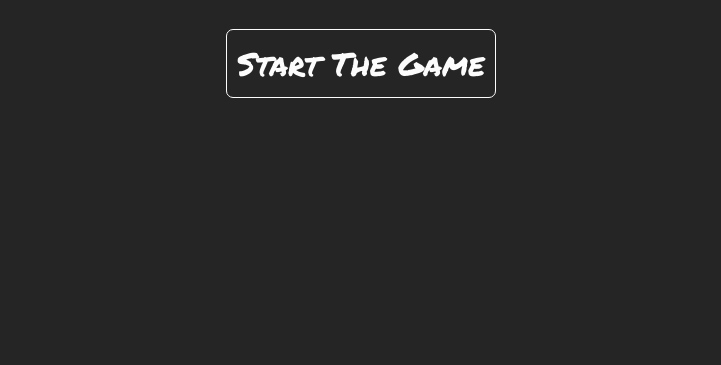
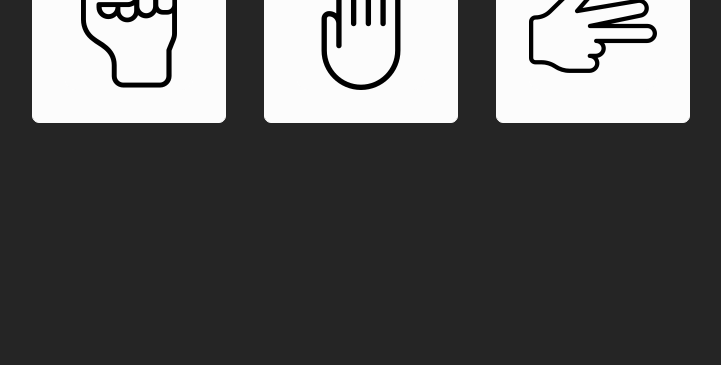
Before and after one commit to rubeans/rock-paper-scissors, a plain HTML site: page index.html in a window 1280 px wide. Shown: the part 435-800 px from the top of the page, without its empty margins (279-1000 px from the left). Drawn offline with Linux system fonts and the light colour scheme.

Commit message:
add 3 buttons and style it

```diff
--- a/index.html
+++ b/index.html
@@ -6,6 +6,7 @@
   <meta http-equiv="X-UA-Compatible" content="IE=edge">
   <meta name="viewport" content="width=device-width, initial-scale=1.0">
   <meta name="description" content="Rock paper scissors is a well known game around the world.">
+  <link rel="shortcut icon" href="img/favicon.png" type="image/x-icon">
   <link rel="stylesheet" href="style.css">
   <title>Rock Paper Scissors</title>
 </head>
@@ -13,11 +14,13 @@
 <body>
   <main class="game">
     <div class="content">
-      <span></span>
       <h1>Rock, Paper, Scissors</h1>
-      <p></p>
+      <div class="options">
+        <button class="rock btn"><img class="images" src="./img/rock.png" alt="rock"></button>
+        <button class="rock btn"><img class="images" src="./img/paper.png" alt="paper"></button>
+        <button class="rock btn"><img class="images" src="./img/scissor.png" alt="scissors"></button>
+      </div>
     </div>
-    <button onclick="startGame(); hideButton(); refresh()">Start The Game</button>
   </main>
   <!-- JavaScript -->
   <script src="script.js"></script>
--- a/script.js
+++ b/script.js
@@ -73,12 +73,6 @@ const game = () => {
     }
 }
 
-// START THE GAME
-const startGame = () => {
-    for (let i = 0; i < 5; i++) {
-        game()
-    }
-}
 
 // HIDE BUTTON
 const hideButton = () => {
--- a/style.css
+++ b/style.css
@@ -17,38 +17,31 @@
 }
 
 h1 {
-    margin-top: 64px;
-    font-size : 48px;
+    font-size: 52px;
 }
 
-span {
-    color    : yellow;
-    font-size: 19px;
-}
-
-p {
-    margin-top: 32px;
-    font-size : 38px;
-}
-
-.player {
-    color: green;
-}
-
-.computer {
-    color: red;
+.options {
+    margin-top: 44px;
 }
 
 button {
-    border       : 1px solid #fcfcfc;
-    padding      : 10px;
-    border-radius: 7px;
-    margin-top   : 32px;
-    font-size    : 32px;
+    border          : 1px solid #fcfcfc;
+    padding         : 32px;
+    border-radius   : 7px;
+    margin          : 0 16px 0 16px;
+    font-size       : 32px;
+    background-color: #fcfcfc;
+}
+
+img {
+    display         : flex;
+    justify-content : center;
+    align-items     : center;
+    border-radius   : 12px;
+    background-color: #fcfcfc;
 }
 
 button:hover {
-    cursor          : pointer;
-    color           : #252525;
-    background-color: #fcfcfc;
+    cursor : pointer;
+    padding: 33px 35px 33px 35px;
 }
```
Also changed, not shown: img/favicon.png (added), img/paper.png (added), img/rock.png (added), img/scissor.png (added).
